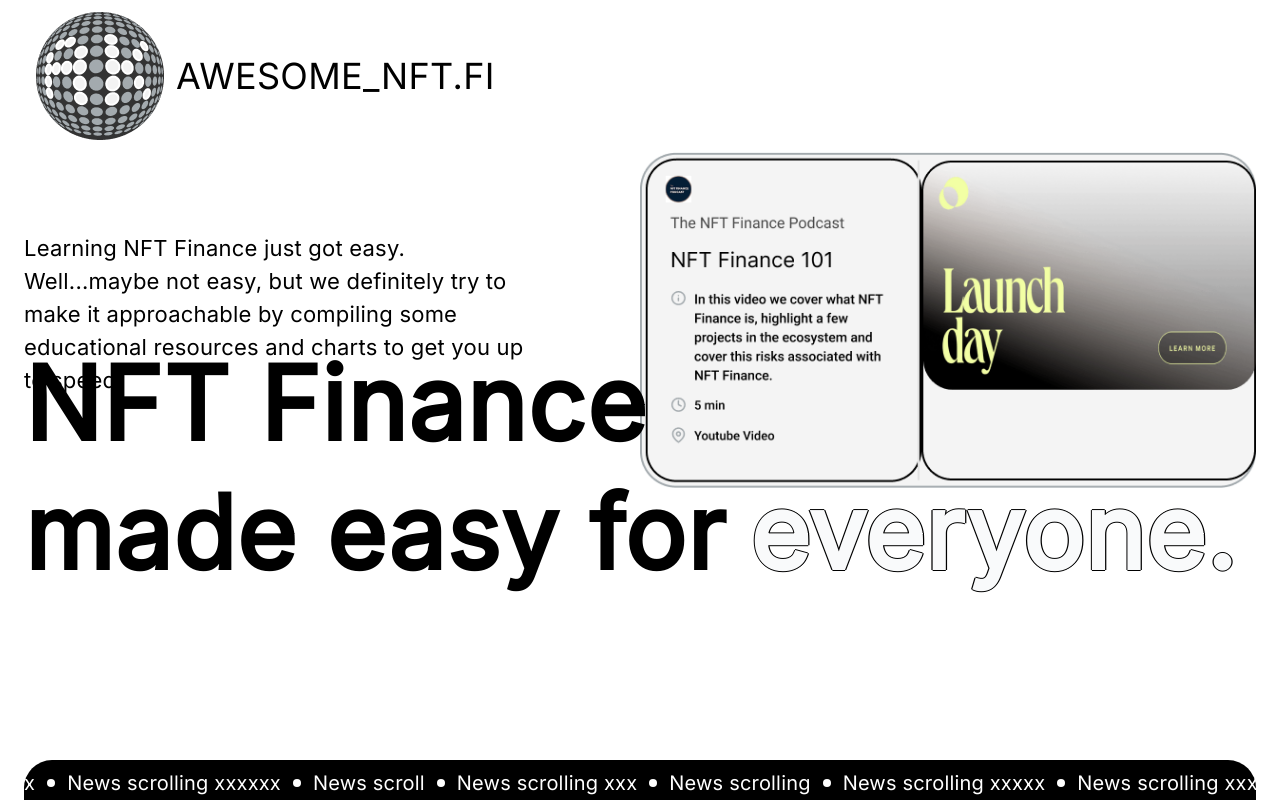
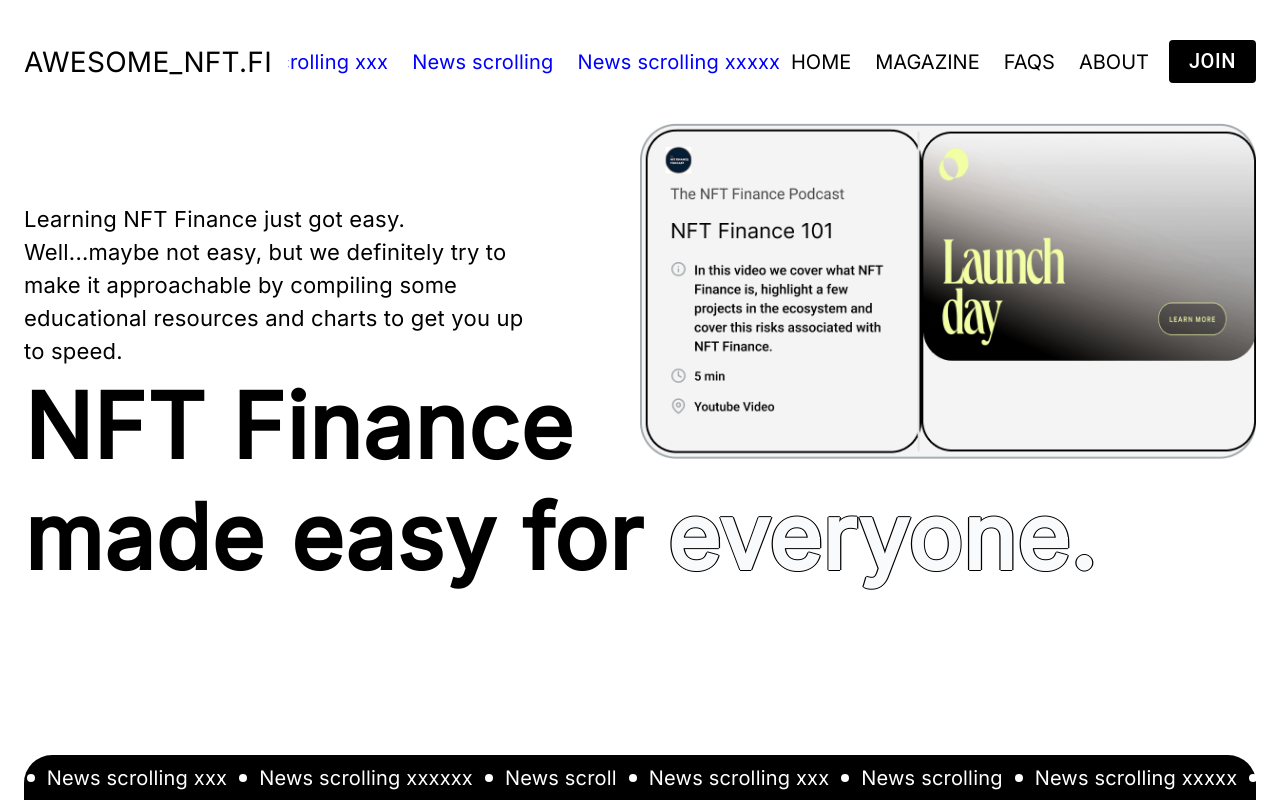
Before and after one commit to derpsol/awesome_nft-frontend, a React (Create React App) app: page / in a window 1280 px wide. Shown: the top 800 px of the page. Built offline with nearby package versions, Linux system fonts and the light colour scheme.

Commit message:
add menu to header and join button

```diff
--- a/src/components/header/index.tsx
+++ b/src/components/header/index.tsx
@@ -1,29 +1,177 @@
-import { Box, Typography } from "@mui/material";
+import { useRef, useEffect } from "react";
+import { Box, Typography, Button, Link } from "@mui/material";
 import logo from "../../assets/images/logo.png";
+import useResponsive from "../../hook/useResponsive";
+import MenuIcon from '@mui/icons-material/Menu';
+
+const Letters = [
+  "News scroll",
+  "News scrolling xxx",
+  "News scrolling",
+  "News scrolling xxxxx",
+  "News scrolling xxxxxxxxxxxx",
+  "News scrolling xxx",
+  "News scrolling xxxxxx",
+];
 
 function Header() {
+  const isDesktop = useResponsive('up', 'md');
+  const upperRef = useRef<HTMLDivElement>(null);
+  let upperlength: number = 0;
+  let constUpperLength: number;
+
+  const motionHandler = () => {
+    if (upperRef.current) {
+      upperlength -= 2;
+      if (upperlength < -constUpperLength) upperlength = 0;
+      upperRef.current.style.transform = `translate(${upperlength}px)`;
+    }
+  };
+
+  useEffect(() => {
+    if (upperRef.current) {
+      constUpperLength = upperRef.current.clientWidth / 2;
+    }
+    setInterval(motionHandler, 100);
+  }, []);
+
   return (
-    <Box display='flex' alignItems='center'>
-      <Box
+    <Box display="flex" alignItems="center" my='40px'>
+      <Box display="flex" alignItems="center">
+        {/* <Box
           component="img"
           src={logo}
-        m='12px'
+          m="12px"
           sx={{
-          width: { xs: '64px', sm: '96px', md: '128px' },
-          height: { xs: '64px', sm: '96px', md: '128px' },
+            width: { xs: "32px", sm: "48px", md: "72px" },
+            height: { xs: "32px", sm: "48px", md: "72px" },
           }}
-      />
+        /> */}
         <Typography
-        mr='16px'
-        textTransform='uppercase'
-        fontFamily='Inter'
+          mr="16px"
+          textTransform="uppercase"
+          fontFamily="Inter"
           sx={{
-          fontSize: { xs: '20px', sm: '36px' }
+            fontSize: { xs: "18px", sm: "28px" },
           }}
         >
           awesome_nft.fi
         </Typography>
       </Box>
+      <Box overflow="hidden">
+        <Box display="flex" ref={upperRef}>
+          {Letters.map((letter, index) => (
+            <Box display="flex" alignItems="center" key={index}>
+              <Typography
+                fontFamily="Inter"
+                fontSize="20px"
+                color="blue"
+                whiteSpace="nowrap"
+                mx="12px"
+              >
+                {letter}
+              </Typography>
+            </Box>
+          ))}
+          {Letters.map((letter, index) => (
+            <Box display="flex" alignItems="center" key={index}>
+              <Typography
+                fontFamily="Inter"
+                fontSize="20px"
+                color="blue"
+                whiteSpace="nowrap"
+                mx="12px"
+              >
+                {letter}
+              </Typography>
+            </Box>
+          ))}
+        </Box>
+      </Box>
+      {isDesktop ?
+      <Box display="flex" alignItems='center'>
+        <Box display="flex">
+          <Link
+            fontFamily="Inter"
+            sx={{
+              fontSize: { xs: "16px", sm: "20px" },
+              mx: '12px',
+              textDecoration: 'none',
+              color: 'black',
+              '&:hover': {
+                color: 'blue'
+              }
+            }}
+          >
+            HOME
+          </Link>
+          <Link
+            fontFamily="Inter"
+            sx={{
+              fontSize: { xs: "16px", sm: "20px" },
+              mx: '12px',
+              textDecoration: 'none',
+              color: 'black',
+              '&:hover': {
+                color: 'blue'
+              }
+            }}
+          >
+            MAGAZINE
+          </Link>
+          <Link
+            fontFamily="Inter"
+            sx={{
+              fontSize: { xs: "16px", sm: "20px" },
+              mx: '12px',
+              textDecoration: 'none',
+              color: 'black',
+              '&:hover': {
+                color: 'blue'
+              }
+            }}
+          >
+            FAQS
+          </Link>
+          <Link
+            fontFamily="Inter"
+            sx={{
+              fontSize: { xs: "16px", sm: "20px" },
+              mx: '12px',
+              textDecoration: 'none',
+              color: 'black',
+              '&:hover': {
+                color: 'blue'
+              }
+            }}
+          >
+            ABOUT
+          </Link>
+        </Box>
+        <Button
+          sx={{
+            backgroundColor: 'black',
+            color: 'white',
+            fontSize: { xs: "16px", sm: "20px" },
+            ml: '8px',
+            px: '20px',
+            py: '4px',
+            '&:hover': {
+              backgroundColor: 'black',
+              opacity: '0.8',
+            }
+          }}
+        >
+          Join
+        </Button>
+      </Box> :
+      <Box>
+        <Button>
+          <MenuIcon/>
+        </Button>
+      </Box>
+      }
+    </Box>
   );
 }
 
--- a/src/components/letterflow/index.tsx
+++ b/src/components/letterflow/index.tsx
@@ -1,5 +1,4 @@
-import { useRef } from "react";
-import { useEffect } from "react";
+import { useRef, useEffect } from "react";
 import { Box, Typography } from "@mui/material";
 import divider from "../../assets/images/divider.png";
 
@@ -16,12 +15,14 @@ const Letters = [
 function LetterFlow() {
   const upperRef = useRef<HTMLDivElement>(null);
   const lowerRef = useRef<HTMLDivElement>(null);
-  let upperlength: number = -1392;
+  let constUpperLength: number;
+  let constLowerLength: number;
+  let upperlength: number = -1200;
   let lowerlength: number = 0;
   const motionHandler = () => {
     if (upperRef.current) {
       upperlength++;
-      if (upperlength > 0) upperlength = -1392;
+      if (upperlength > (constUpperLength - 1200)) upperlength = -1200;
       upperRef.current.style.transform = `translate(${upperlength}px)`;
     }
     if (lowerRef.current) {
@@ -32,6 +33,12 @@ function LetterFlow() {
   };
 
   useEffect(() => {
+    if (upperRef.current) {
+      constUpperLength = upperRef.current.clientWidth / 2;
+    }
+    if (lowerRef.current) {
+      constLowerLength = lowerRef.current.clientWidth / 2;
+    }
     setInterval(motionHandler, 100);
   }, []);
   return (
--- a/src/components/searchContent/index.tsx
+++ b/src/components/searchContent/index.tsx
@@ -321,7 +321,6 @@ function SearchContent() {
       } else {
         setMultiNum(4);
       }
-      console.log(marsonryHeight, multinum, ref.current.clientHeight);
       if (marsonryHeight >= ref.current.clientHeight) {
         setMasonryHeight(ref.current.clientHeight);
         setVisible(false);
--- /dev/null
+++ b/src/hook/useResponsive.ts
@@ -0,0 +1,56 @@
+// @mui
+import { useTheme, Breakpoint } from '@mui/material/styles';
+import useMediaQuery from '@mui/material/useMediaQuery';
+
+// ----------------------------------------------------------------------
+
+type ReturnType = boolean;
+
+type Query = 'up' | 'down' | 'between' | 'only';
+
+type Value = Breakpoint | number;
+
+export default function useResponsive(query: Query, start?: Value, end?: Value): ReturnType {
+  const theme = useTheme();
+
+  const mediaUp = useMediaQuery(theme.breakpoints.up(start as Value));
+
+  const mediaDown = useMediaQuery(theme.breakpoints.down(start as Value));
+
+  const mediaBetween = useMediaQuery(theme.breakpoints.between(start as Value, end as Value));
+
+  const mediaOnly = useMediaQuery(theme.breakpoints.only(start as Breakpoint));
+
+  if (query === 'up') {
+    return mediaUp;
+  }
+
+  if (query === 'down') {
+    return mediaDown;
+  }
+
+  if (query === 'between') {
+    return mediaBetween;
+  }
+
+  return mediaOnly;
+}
+
+// ----------------------------------------------------------------------
+
+type BreakpointOrNull = Breakpoint | null;
+
+export function useWidth() {
+  const theme = useTheme();
+
+  const keys = [...theme.breakpoints.keys].reverse();
+
+  return (
+    keys.reduce((output: BreakpointOrNull, key: Breakpoint) => {
+      // eslint-disable-next-line react-hooks/rules-of-hooks
+      const matches = useMediaQuery(theme.breakpoints.up(key));
+
+      return !output && matches ? key : output;
+    }, null) || 'xs'
+  );
+}
--- a/src/pages/home/index.tsx
+++ b/src/pages/home/index.tsx
@@ -56,7 +56,7 @@ function Home() {
       </Box>
       <Box
         sx={{
-          mt: { md: "-96px", lg: "-160px" },
+          mt: { md: "-72px", lg: "-100px" },
           mb: { xs: "30px", md: "150px" },
           mx: { xs: "auto", md: "0px" },
           textAlign: { xs: "center", md: "left" },
@@ -65,7 +65,7 @@ function Home() {
         <Typography
           sx={{
             fontFamily: "Inter",
-            fontSize: { xs: "40px", sm: "44px", md: "72px", lg: "102px" },
+            fontSize: { xs: "40px", sm: "44px", md: "72px", lg: "90px" },
             fontWeight: "600",
           }}
         >
@@ -81,7 +81,7 @@ function Home() {
           <Typography
             sx={{
               fontFamily: "Inter",
-              fontSize: { xs: "40px", sm: "44px", md: "72px", lg: "102px" },
+              fontSize: { xs: "40px", sm: "44px", md: "64px", lg: "90px" },
               fontWeight: "600",
             }}
           >
@@ -94,7 +94,7 @@ function Home() {
               textShadow:
                 "-1.2px 0 black, 0 1.2px black, 1.2px 0 black, 0 -1.2px black",
               fontFamily: "Inter",
-              fontSize: { xs: "40px", sm: "44px", md: "72px", lg: "102px" },
+              fontSize: { xs: "40px", sm: "44px", md: "72px", lg: "90px" },
               fontWeight: "600",
               mt: { xs: "-12px", sm: "0px" },
             }}
```
Lines whose indentation alone changed are shown as unchanged.
